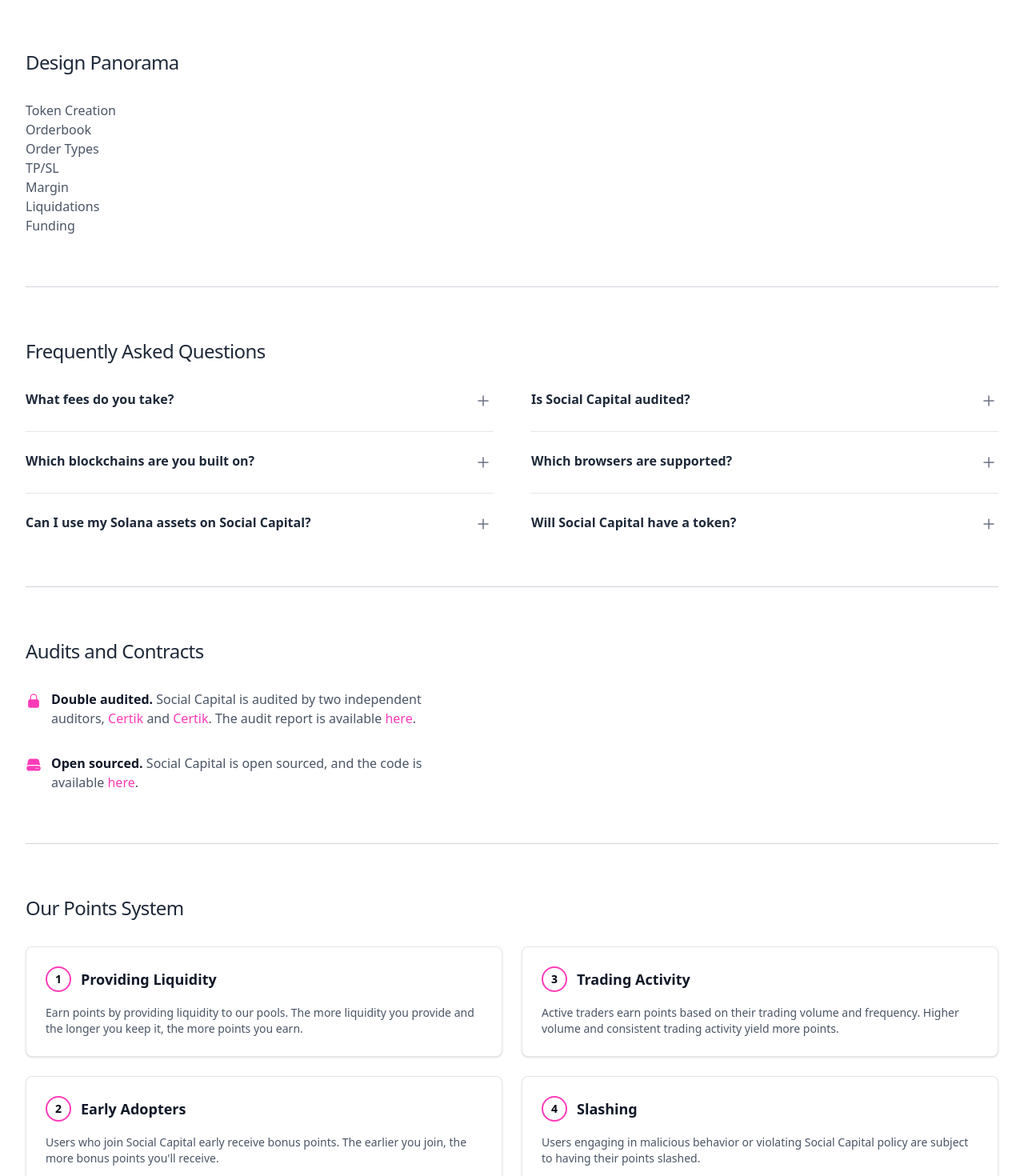
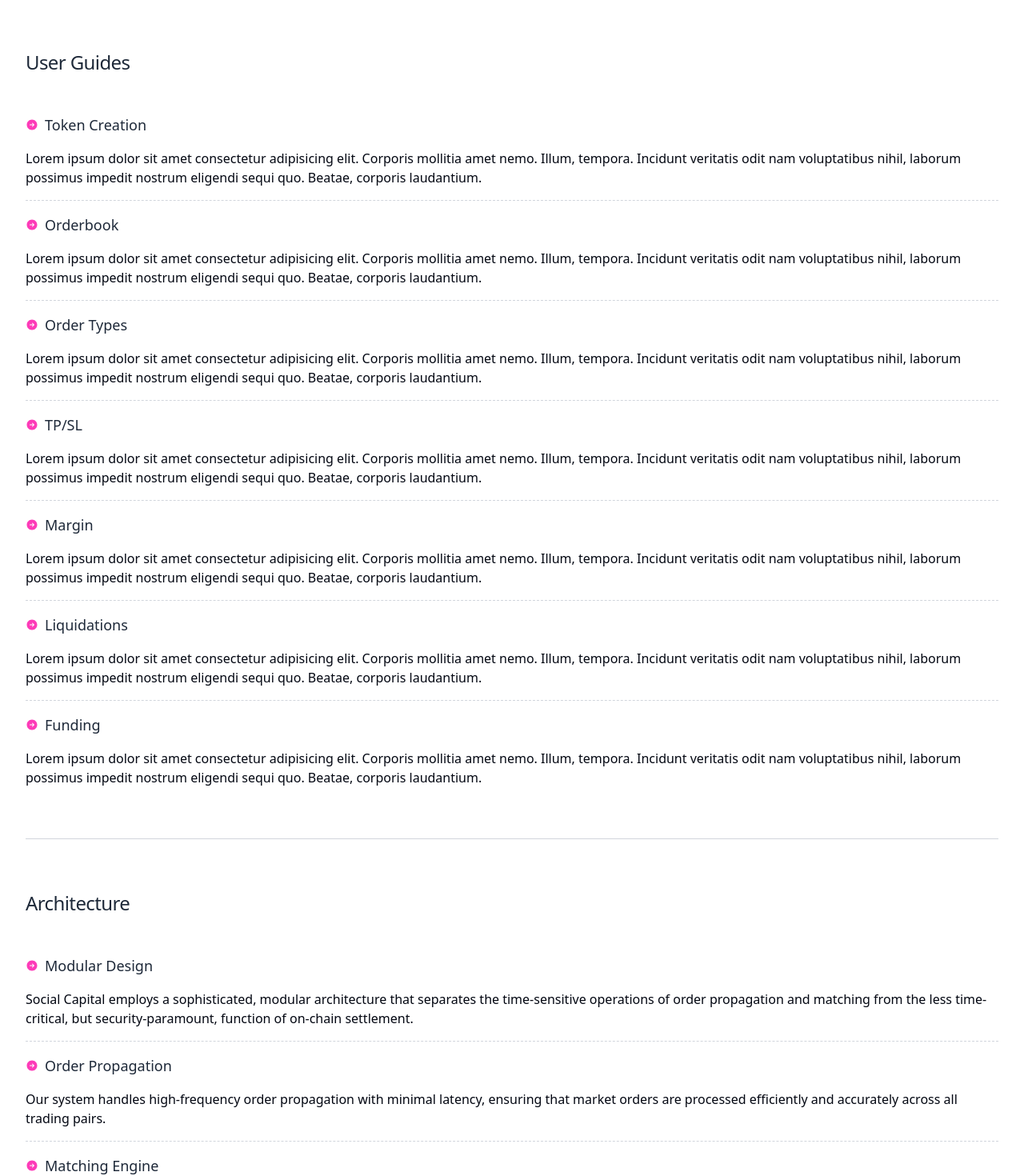
Before and after one commit to masterzorgon/socap-landing, a Next.js app: page /support in a window 1280 px wide. Shown: the part 540-2010 px from the top of the page at 80% size. Built offline with nearby package versions, Linux system fonts and the light colour scheme; a web font is replaced by a local one.

Commit message:
refactor support page

```diff
--- a/src/app/support/page.tsx
+++ b/src/app/support/page.tsx
@@ -7,7 +7,7 @@
 import { Heading, Lead } from "@/components/text"
 import { Disclosure } from '@headlessui/react'
 import { ChevronRightIcon, MinusSmallIcon, PlusSmallIcon } from '@heroicons/react/24/outline'
-import { LockClosedIcon, ServerIcon } from '@heroicons/react/24/solid';
+import { LockClosedIcon, ServerIcon, ArrowRightCircleIcon } from '@heroicons/react/24/solid';
 import Link from "next/link"
 import { useRouter } from "next/navigation"
 import { useState, useEffect } from "react"
@@ -338,26 +338,86 @@
   )
 }
 
-function DesignSection({ setToast }: { setToast: (message: string) => void }) {
+interface UserGuideItem {
+  title: string;
+  content: string;
+  showDivider?: boolean;
+}
+
+function UserGuidesSection({
+  setToast,
+  guides
+}: {
+  setToast: (message: string) => void;
+  guides: UserGuideItem[];
+}) {
   const router = useRouter();
 
   return (
     <Container className="mt-16">
       <h2
-        id="design"
+        id="user-guides"
         className="text-2xl font-medium tracking-tight text-gray-800 mb-8 cursor-pointer hover:text-[#fd3bb8] transition-colors"
-        onClick={() => handleHeaderClick('design', router, setToast)}
+        onClick={() => handleHeaderClick('user-guides', router, setToast)}
       >
-        Design Panorama
+        User Guides
       </h2>
       <section>
-        <p className="text-gray-600">Token Creation</p>
-        <p className="text-gray-600">Orderbook</p>
-        <p className="text-gray-600">Order Types</p>
-        <p className="text-gray-600">TP/SL</p>
-        <p className="text-gray-600">Margin</p>
-        <p className="text-gray-600">Liquidations</p>
-        <p className="text-gray-600">Funding</p>
+        {guides.map((guide, index) => (
+          <div key={guide.title}>
+            <div className="flex items-center gap-2">
+              <ArrowRightCircleIcon className="size-4 text-[#fd3bb8]" />
+              <h3 className="text-gray-800 my-4 font-medium text-lg">{guide.title}</h3>
+            </div>
+            <p className="mb-4">{guide.content}</p>
+            {guide.showDivider && index < guides.length - 1 && (
+              <hr className="border-t border-.5 border-gray-300 border-dashed" />
+            )}
+          </div>
+        ))}
+      </section>
+      <Divider />
+    </Container>
+  )
+}
+
+interface ArchitectureItem {
+  title: string;
+  content: string;
+  showDivider?: boolean;
+}
+
+function ArchitectureSection({
+  setToast,
+  architectureItems
+}: {
+  setToast: (message: string) => void;
+  architectureItems: ArchitectureItem[];
+}) {
+  const router = useRouter();
+
+  return (
+    <Container className="mt-16">
+      <h2
+        id="architecture"
+        className="text-2xl font-medium tracking-tight text-gray-800 mb-8 cursor-pointer hover:text-[#fd3bb8] transition-colors"
+        onClick={() => handleHeaderClick('architecture', router, setToast)}
+      >
+        Architecture
+      </h2>
+      <section>
+        {architectureItems.map((item, index) => (
+          <div key={item.title}>
+            <div className="flex items-center gap-2">
+              <ArrowRightCircleIcon className="size-4 text-[#fd3bb8]" />
+              <h3 className="text-gray-800 my-4 font-medium text-lg">{item.title}</h3>
+            </div>
+            <p className="mb-4">{item.content}</p>
+            {item.showDivider && index < architectureItems.length - 1 && (
+              <hr className="border-t border-.5 border-gray-300 border-dashed" />
+            )}
+          </div>
+        ))}
       </section>
       <Divider />
     </Container>
@@ -383,6 +443,69 @@
     setToast({ message: '', isVisible: false });
   };
 
+  // Define the guides data
+  const userGuides: UserGuideItem[] = [
+    {
+      title: "Token Creation",
+      content: "Lorem ipsum dolor sit amet consectetur adipisicing elit. Corporis mollitia amet nemo. Illum, tempora. Incidunt veritatis odit nam voluptatibus nihil, laborum possimus impedit nostrum eligendi sequi quo. Beatae, corporis laudantium.",
+      showDivider: true
+    },
+    {
+      title: "Orderbook",
+      content: "Lorem ipsum dolor sit amet consectetur adipisicing elit. Corporis mollitia amet nemo. Illum, tempora. Incidunt veritatis odit nam voluptatibus nihil, laborum possimus impedit nostrum eligendi sequi quo. Beatae, corporis laudantium.",
+      showDivider: true
+    },
+    {
+      title: "Order Types",
+      content: "Lorem ipsum dolor sit amet consectetur adipisicing elit. Corporis mollitia amet nemo. Illum, tempora. Incidunt veritatis odit nam voluptatibus nihil, laborum possimus impedit nostrum eligendi sequi quo. Beatae, corporis laudantium.",
+      showDivider: true
+    },
+    {
+      title: "TP/SL",
+      content: "Lorem ipsum dolor sit amet consectetur adipisicing elit. Corporis mollitia amet nemo. Illum, tempora. Incidunt veritatis odit nam voluptatibus nihil, laborum possimus impedit nostrum eligendi sequi quo. Beatae, corporis laudantium.",
+      showDivider: true
+    },
+    {
+      title: "Margin",
+      content: "Lorem ipsum dolor sit amet consectetur adipisicing elit. Corporis mollitia amet nemo. Illum, tempora. Incidunt veritatis odit nam voluptatibus nihil, laborum possimus impedit nostrum eligendi sequi quo. Beatae, corporis laudantium.",
+      showDivider: true
+    },
+    {
+      title: "Liquidations",
+      content: "Lorem ipsum dolor sit amet consectetur adipisicing elit. Corporis mollitia amet nemo. Illum, tempora. Incidunt veritatis odit nam voluptatibus nihil, laborum possimus impedit nostrum eligendi sequi quo. Beatae, corporis laudantium.",
+      showDivider: true
+    },
+    {
+      title: "Funding",
+      content: "Lorem ipsum dolor sit amet consectetur adipisicing elit. Corporis mollitia amet nemo. Illum, tempora. Incidunt veritatis odit nam voluptatibus nihil, laborum possimus impedit nostrum eligendi sequi quo. Beatae, corporis laudantium.",
+      showDivider: false
+    }
+  ];
+
+  // Define the architecture items data
+  const architectureItems: ArchitectureItem[] = [
+    {
+      title: "Modular Design",
+      content: "Social Capital employs a sophisticated, modular architecture that separates the time-sensitive operations of order propagation and matching from the less time-critical, but security-paramount, function of on-chain settlement.",
+      showDivider: true
+    },
+    {
+      title: "Order Propagation",
+      content: "Our system handles high-frequency order propagation with minimal latency, ensuring that market orders are processed efficiently and accurately across all trading pairs.",
+      showDivider: true
+    },
+    {
+      title: "Matching Engine",
+      content: "The matching engine processes orders in real-time, providing fast execution and maintaining market integrity through sophisticated order matching algorithms.",
+      showDivider: true
+    },
+    {
+      title: "On-Chain Settlement",
+      content: "Security-critical operations are handled on-chain, ensuring transparency and immutability while maintaining the highest standards of financial security.",
+      showDivider: false
+    }
+  ];
+
   return (
     <main className="overflow-hidden">
       <GradientBackground />
@@ -402,7 +525,8 @@
 
       <Header />
       <IntroSection setToast={showToast} />
-      <DesignSection setToast={showToast} />
+      <UserGuidesSection setToast={showToast} guides={userGuides} />
+      <ArchitectureSection setToast={showToast} architectureItems={architectureItems} />
       <FAQSection setToast={showToast} />
       <AuditsSection setToast={showToast} />
       <PointsSection setToast={showToast} />
```
